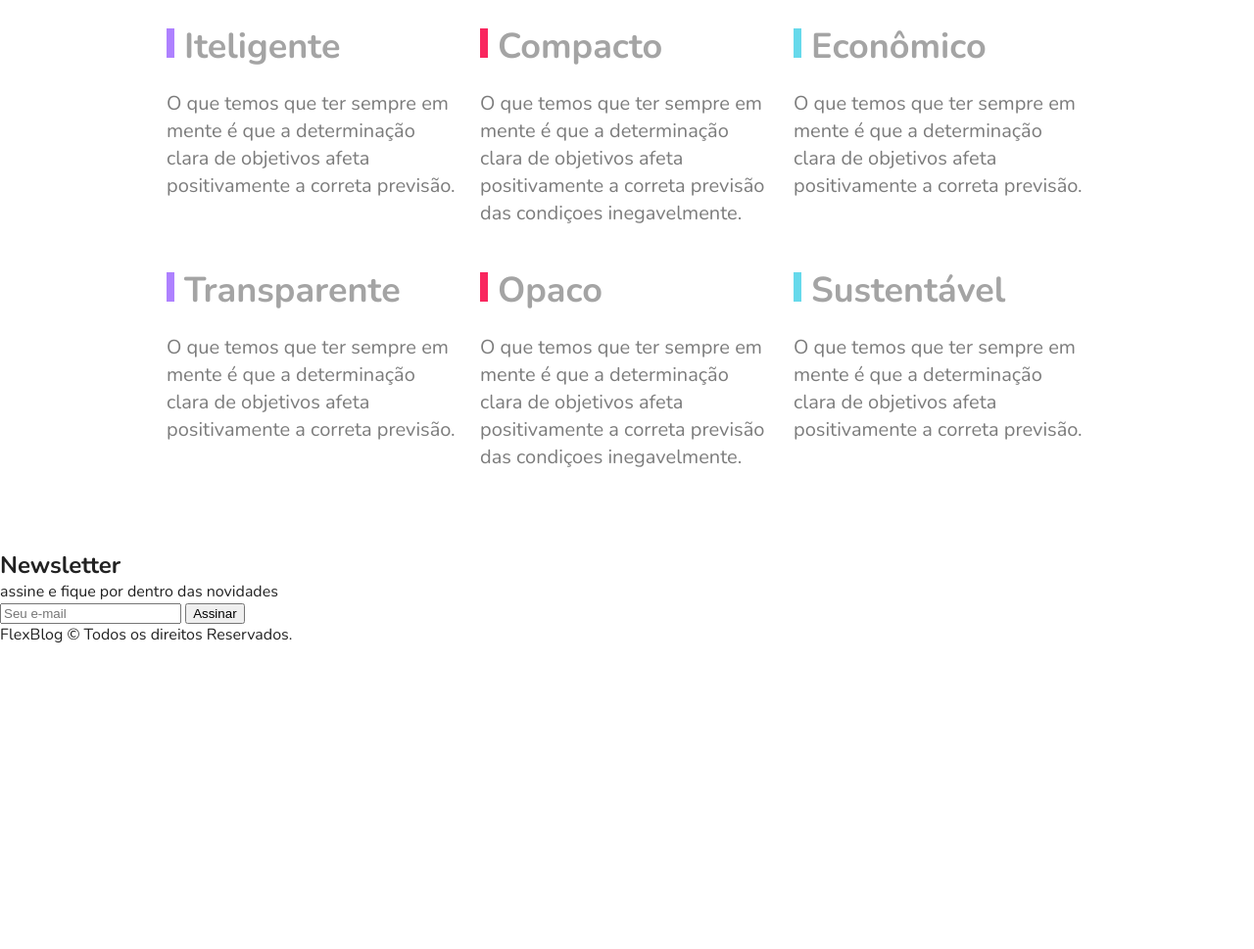
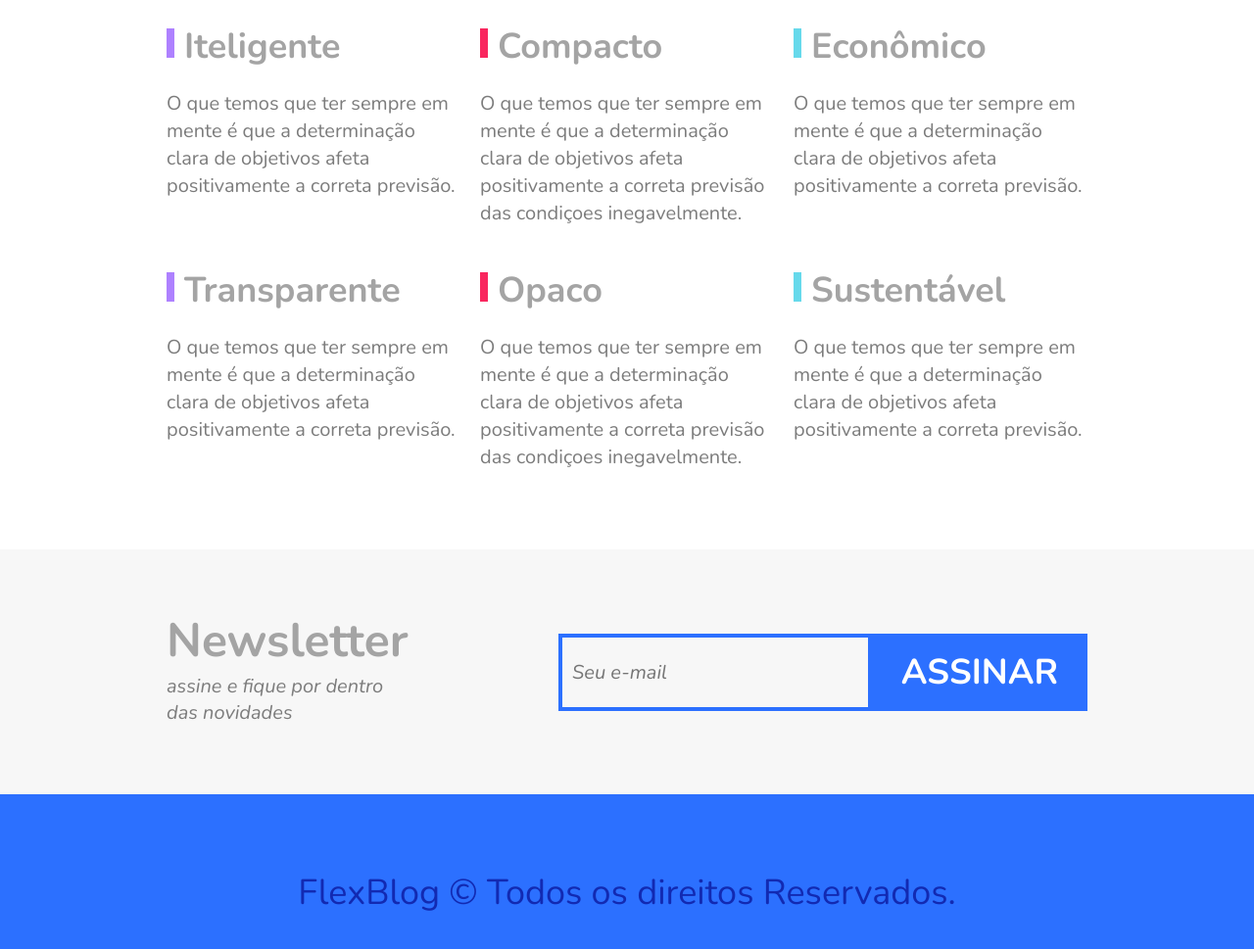
Before and after one commit to henriquemellodev/flexblog, a plain HTML site: page index.html in a window 1280 px wide. Shown: the part 2630-3599 px from the top of the page at 98% size. Before the commit the page ends 3289 px from the top, so only its background shows below. Drawn offline with nearby package versions, Linux system fonts and the light colour scheme.

Commit message:
Finalizando o Footer.

```diff
--- a/css/style.css
+++ b/css/style.css
@@ -310,3 +310,87 @@ img {
 	line-height: 1.4;
 	color: #7c7c7c;
 }
+
+/* Newsletter */
+
+.newsletter {
+  background: #f7f7f7;
+  padding: 60px calc((100% - 960px) / 2);
+  display: flex;
+  flex-wrap: wrap;
+}
+
+.newsletter-info {
+  flex: 1 1 240px;
+  margin: 0 10px;
+}
+
+.newsletter-info h1 {
+  font-size: 3em;
+  color: #a4a4a4;
+}
+
+.newsletter-info p {
+  font-size: 1.25em;
+  font-style: italic;
+  max-width: 230px;
+  color: #7c7c7c;
+  margin-bottom: 10px;
+}
+
+.newsletter-form {
+  flex: 2 1 260px;
+  margin: 0 10px;
+  align-self: center;
+  display: flex;
+  flex-wrap: wrap;
+}
+
+.newsletter-form input {
+  flex: 3 1 260px;
+  font-size: 1.25em;
+  color: #7c7c7c;
+  font-style: italic;
+  font-family: "Nunito", Arial, Helvetica, sans-serif;
+  border: 4px solid #2c70ff;
+  background: transparent;
+  padding: 15px 10px;
+  margin: 0px;
+  border-radius: 0px;
+}
+
+.newsletter-form button {
+  flex: 1 1 200px;
+  font-family: "Nunito", Arial, Helvetica, sans-serif;
+  font-size: 2.25em;
+  font-weight: bold;
+  text-transform: uppercase;
+  background: #2c70ff;
+  color: white;
+  margin: 0px;
+  cursor: pointer; /* Cursor */
+  border: 0px;
+  padding: 15px 10px;
+}
+
+@media(max-width: 600px) {
+  .newsletter-form button {
+    font-size: 1.5em;
+  }
+}
+
+/* Footer */
+
+.footer {
+  display: flex;
+  background: #2c70ff;
+  height: 200px;
+  align-items: center;
+}
+
+.footer p {
+  flex: 1;
+  text-align: center;
+  font-size: 2.25em;
+  color: #122ab2;
+}
--- a/index.html
+++ b/index.html
@@ -165,7 +165,7 @@
       <button type="submit">Assinar</button>
     </form>
   </section>
-  <footer class="fotter">
+  <footer class="footer">
     <p>FlexBlog © Todos os direitos Reservados.</p>
   </footer>
 </body>
```
